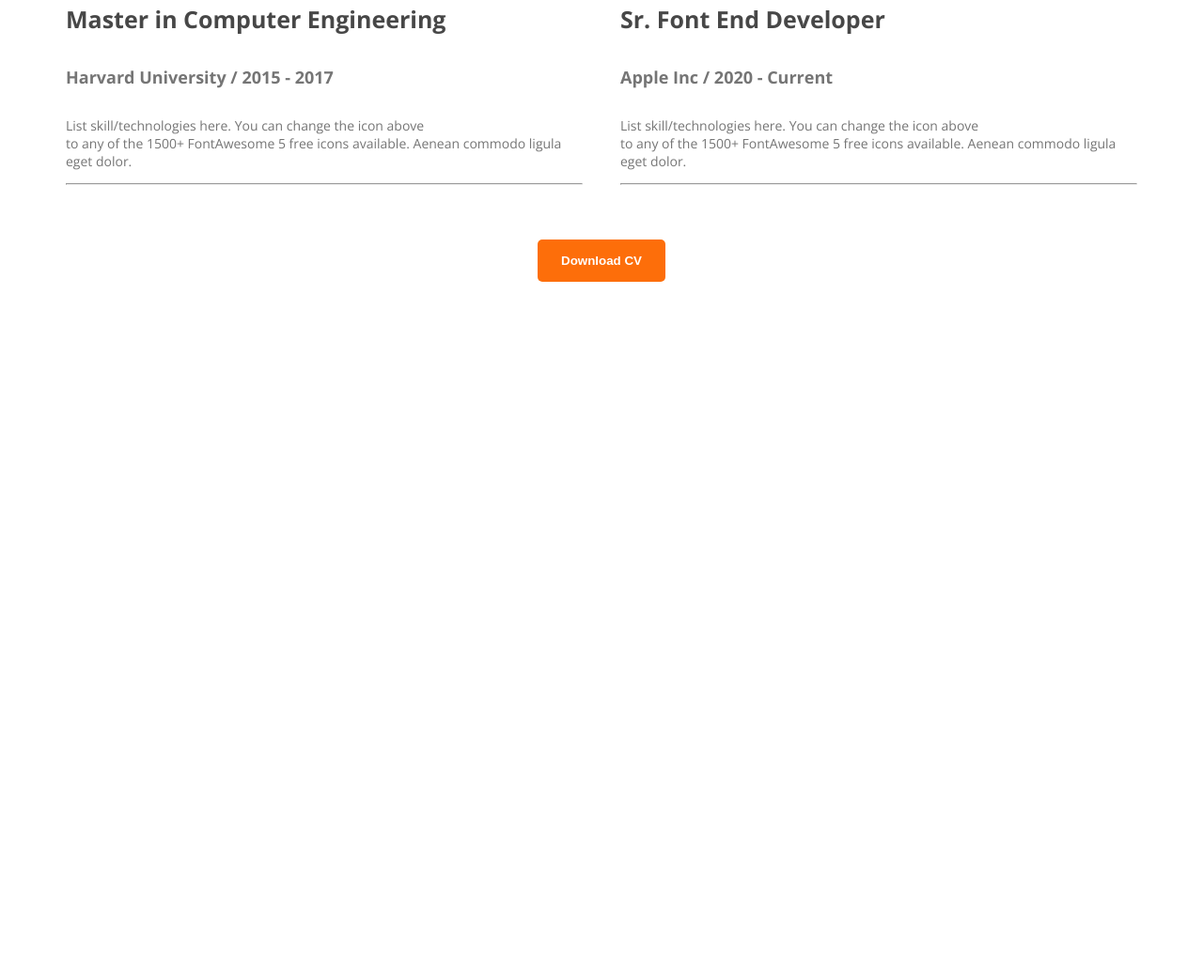
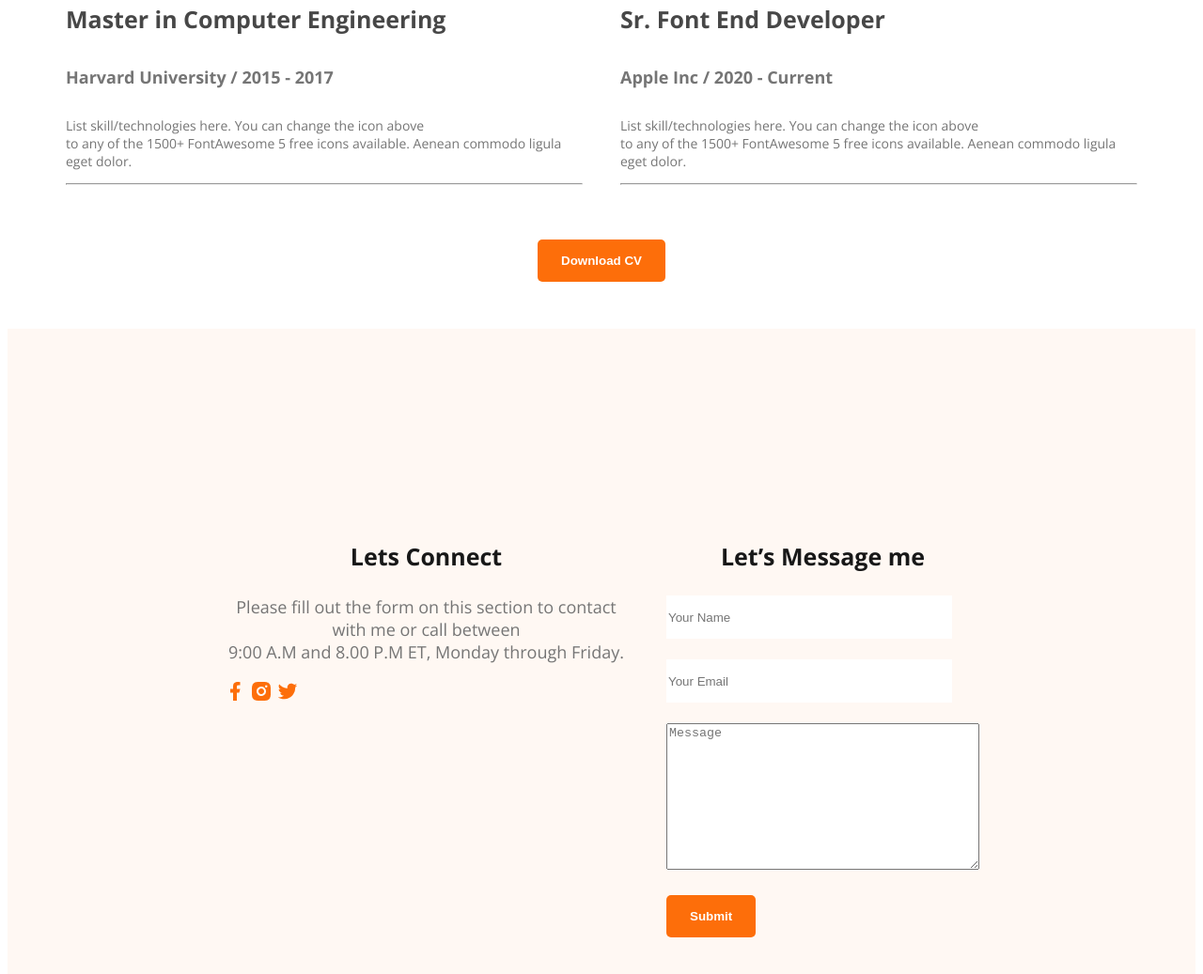
Before and after one commit to NaimurGit/Naimur-Portfolio, a plain HTML site: page index.html in a window 1280 px wide. Shown: the part 2690-3727 px from the top of the page at 94% size. Before the commit the page ends 2998 px from the top, so only its background shows below. Drawn offline with nearby package versions, Linux system fonts and the light colour scheme.

Commit message:
Fully Completed

```diff
--- a/Style/style.css
+++ b/Style/style.css
@@ -128,4 +128,28 @@ section ul{
 .Download-cv{
     text-align: center;
     margin-top: 50px;
+    margin-bottom: 50px;
 }
+/* footer style */
+.fsection{
+    display: flex;
+    /* align-items: center; */
+    gap: 40px;
+    padding: 200px 230px;
+}
+.icon{
+    gap: 20px;
+    padding-right: 20px;
+}
+footer input[type="text"]{
+    background-color: white ;
+    height: 44px;
+    width: 300px;
+    border: none;
+}
+footer input[type="email"]{
+    background-color: white ;
+    height: 44px;
+    width: 300px;
+    border: none;
+}
--- a/index.html
+++ b/index.html
@@ -144,7 +144,28 @@
 
         </section>
     </main>
-    <footer>
+    <footer class="secondary-bg">
+        <div class="fsection">
+            <div class="coloumn">
+                <h3 class="section-title">Lets Connect</h3>
+                <p class="section-description">Please fill out the form on this section to contact with me or call between <br>
+                    9:00 A.M and 8.00 P.M ET, Monday through Friday.</p>
+                    <div class="icon">
+                        <a href=""><img src="images/icons/facebook.png" alt=""></a>
+                        <a href=""><img src="images/icons/insta.png" alt=""></a>
+                        <a href=""><img src="images/icons/twitter.png" alt=""></a>
+                    </div>
+               </div>
+               <div class="coloumn">
+                <h3 class="section-title">Let’s Message me</h3>
+                <form action="">
+                    <input type="text" name="" id="" placeholder="Your Name"> <br> <br>
+                    <input type="email" name="" id="" placeholder="Your Email"> <br> <br>
+                    <textarea name="" id="" placeholder="Message" cols="39" rows="10"></textarea> <br> <br>
+                    <button class="btn">Submit</button>
+                </form>
+               </div>
+        </div>
 
     </footer>
 </body>
```
